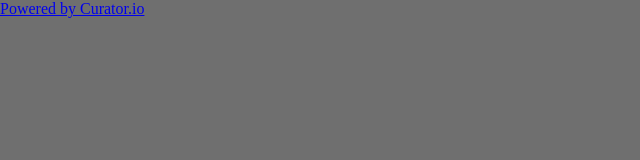
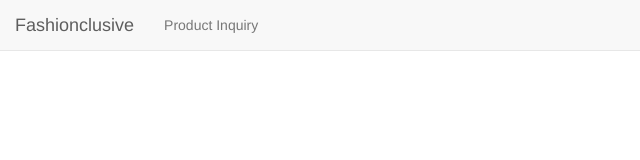
Before and after one commit to knkhere/fashionclusive, a plain HTML site: page index.html in a window 1280 px wide. Shown: the whole page, without its empty margins (0-640 px from the left). Drawn offline with nearby package versions, Linux system fonts and the light colour scheme.

Commit message:
Added navigation bar

```diff
--- a/index.html
+++ b/index.html
@@ -1,28 +1,60 @@
-<!doctype html>
 <html>
 <head>
   <meta charset="utf-8" />
   <title> Fashionclusive </title>
+  <head>
+  <link rel="stylesheet" href="https://cdnjs.cloudflare.com/ajax/libs/twitter-bootstrap/3.3.7/css/bootstrap.min.css">
+</head>
   <style>
-  .overlay {
-    position: fixed;
-    width: 100%;
-    height: 100%;
-    left: 0;
-    top: 0;
-    background: rgba(51,51,51,0.7);
-    z-index: 10;
-  }
+    .header {
+      position: fixed;
+      width: 100%;
+      height: 10%;
+      min-height: 30px;
+      left: 0;
+      top: 0;
+      background: rgba(255,255,255,1);
+      z-index: 11;
+    }
+    .overlay {
+      position: fixed;
+      width: 100%;
+      left: 0;
+      background: rgba(0,0,0,0.7);
+
+    }
   </style>
 </head>
 <body>
+  <div class='header'>
+<nav class="navbar navbar-default navbar-fixed-top">
+  <div class="container-fluid">
+    <div class="navbar-header">
+      <button type="button" class="navbar-toggle collapsed" data-toggle="collapse" data-target="#navbar-collapse-1" aria-expanded="false">
+        <span class="sr-only">Toggle navigation</span>
+        <span class="icon-bar"></span>
+        <span class="icon-bar"></span>
+        <span class="icon-bar"></span>
+      </button>
+      <div class="navbar-brand" href="#">
+        <div class="navbar-brand-pic">Fashionclusive</div>
+      </div>
+    </div>
+
+    <div class="collapse navbar-collapse" id="navbar-collapse-1">
+      <ul class="nav navbar-nav">
+        <li><a href="http://forms.google.com">Product Inquiry</a></li>
+      </ul>
+    </div>
+  </div>
+</nav>
+
+</div>
+  </div>
   <div class='overlay'>
 
-      <!-- Place <div> tag where you want the feed to appear -->
-      <div id="curator-feed-default-feed-layout"><a href="https://curator.io" target="_blank" class="crt-logo crt-tag">Powered by Curator.io</a></div>
-      <!-- The Javascript can be moved to the end of the html page before the </body> tag -->
+      <div id="curator-feed-default-feed-layout"><a href="https://curator.io" target="_blank" class="crt-logo crt-tag" style="alpha:0">Powered by Curator.io</a></div>
       <script type="text/javascript">
-      /* curator-feed-default-feed-layout */
       (function(){
       var i, e, d = document, s = "script";i = d.createElement("script");i.async = 1;
       i.src = "https://cdn.curator.io/published/61c5af21-fe10-4901-9776-d960f70c98f7.js";
```
